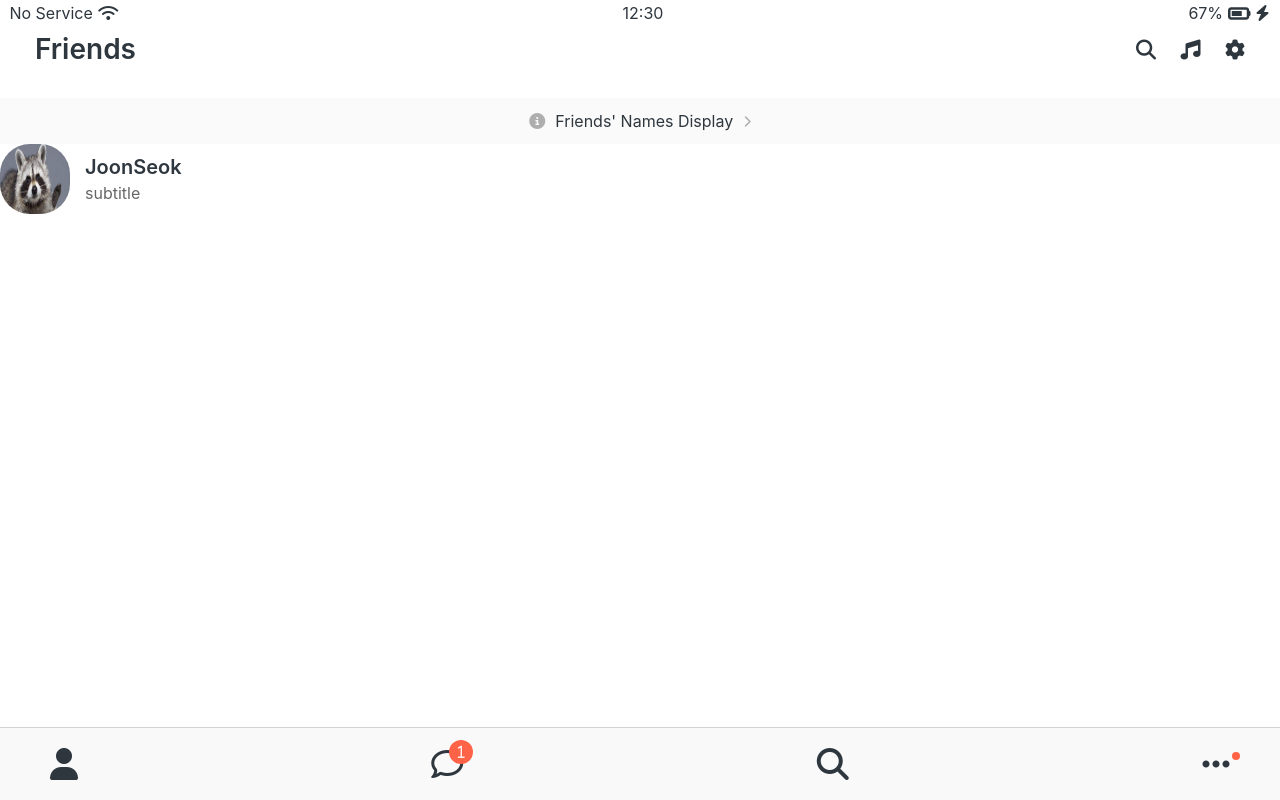
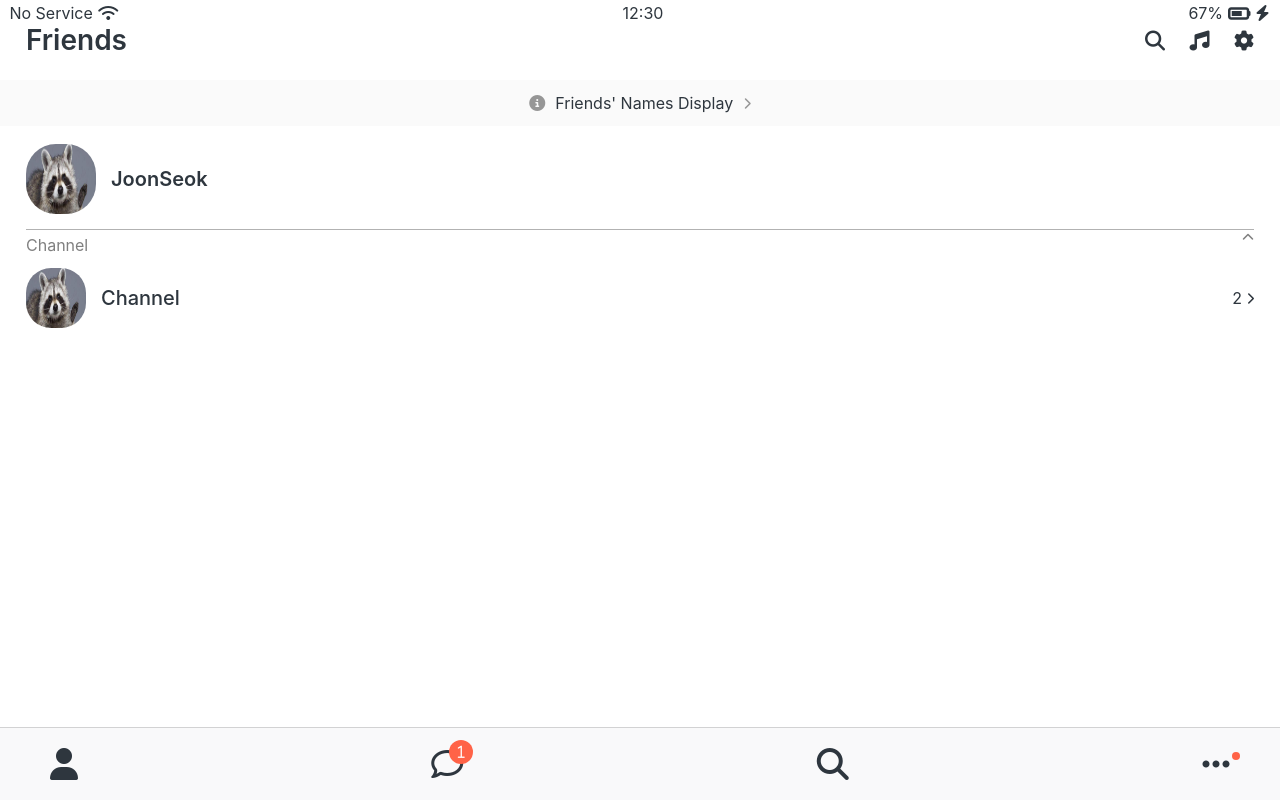
Before and after one commit to platinumjs0203/kakao-clone-2020, a plain HTML site: page Friends.html in a window 1280 px wide. Drawn offline with Linux system fonts and the light colour scheme; files whose address does not match are found by name.

Commit message:
i don't know

```diff
--- a/CSS/Components/screen-header.css
+++ b/CSS/Components/screen-header.css
@@ -1,7 +1,7 @@
 .screen-header {
   display: flex;
   justify-content: space-between;
-  padding: 35px;
+  padding: var(--horizontal-space);
   align-items: center;
 }
 
--- a/CSS/Components/user-component.css
+++ b/CSS/Components/user-component.css
@@ -1,3 +1,6 @@
+.user-component {
+  justify-content: space-between;
+}
 .user-component,
 .user-component__column:first-child {
   display: flex;
@@ -17,3 +20,15 @@
   margin-top: 8px;
   color: rgb(0, 0, 0, 0.6);
 }
+.user-component__avatar--xl {
+  width: 70px;
+  height: 70px;
+}
+.user-component__avatar--sm {
+  width: 60px;
+  height: 60px;
+  border-radius: 25px;
+}
+.user-component__title--not-bold {
+  font-weight: 450;
+}
--- a/CSS/Screens/friends.css
+++ b/CSS/Screens/friends.css
@@ -4,8 +4,20 @@
   background-color: #fafafa;
   padding: 15px 0px;
   font-size: 16px;
+  margin-bottom: -8px;
 }
 #friends-display-link i {
-  color: rgb(0, 0, 0, 0.3);
+  color: rgb(0, 0, 0, 0.4);
   padding: 0px 10px;
 }
+.friends-screen {
+  padding: var(--horizontal-space);
+}
+.friends-screen__channel-header {
+  display: flex;
+  justify-content: space-between;
+  margin: 15px 0px;
+  color: rgb(0, 0, 0, 0.5);
+  border-top: solid 1px rgb(0, 0, 0, 0.3);
+  padding-top: 7px;
+}
--- a/CSS/variable.css
+++ b/CSS/variable.css
@@ -1,3 +1,4 @@
 :root {
   --yellow: #fae100;
+  --horizontal-space: 26px;
 }
--- a/Friends.html
+++ b/Friends.html
@@ -34,16 +34,45 @@
         class="fas fa-chevron-right fa-xs"
       ></i
     ></a>
+    <main class="friends-screen">
       <div class="user-component">
         <div class="user-component__column">
-        <img class="user-component__avatar" src="screenshots/너굴맨.JPEG" />
+          <img
+            src="screenshots/너굴맨.JPEG"
+            class="user-component__avatar user-component__avatar--xl"
+          />
           <div class="user-component__text">
             <h4 class="user-component__title">JoonSeok</h4>
-          <h6 class="user-component__subtitle">subtitle</h6>
+            <!--<h6 class="user-component__subtitle">subtitle</h6>-->
           </div>
         </div>
         <div class="user-component__column"></div>
       </div>
+      <div class="friends-screen__channel">
+        <div class="friends-screen__channel-header">
+          <span>Channel</span><i class="fas fa-chevron-up fa-xs"></i></div>
+          <div class="user-component">
+            <div class="user-component__column">
+              <img
+                src="screenshots/너굴맨.JPEG"
+                class="user-component__avatar user-component__avatar--sm"
+              />
+              <div class="user-component__text">
+                <h4
+                  class="user-component__title user-component__title--not-bold"
+                >
+                  Channel
+                </h4>
+              </div>
+            </div>
+            <div class="user-component__column">
+              <span>2</span>
+              <i class="fas fa-chevron-right fa-xs"></i>
+            </div>
+          </div>
+        </div>
+      </div>
+    </main>
     <nav class="nav">
       <ul class="nav__list">
         <li class="nav__btn">
```
Lines whose indentation alone changed are shown as unchanged.
